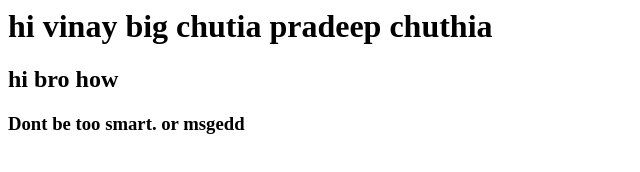
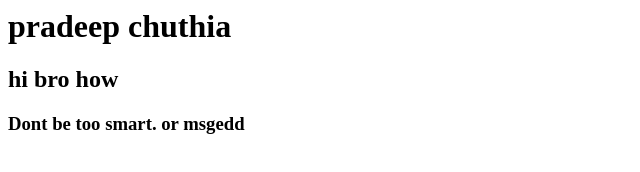
Before and after one commit to kalki2/firstgitrepo, a plain HTML site: page index.html in a window 1280 px wide. Shown: the whole page, without its empty margins (0-640 px from the left). Drawn offline with Linux system fonts and the light colour scheme.

Commit message:
Update index.html
updated quote 1

```diff
--- a/index.html
+++ b/index.html
@@ -1,6 +1,6 @@
 <html>
 <body>
-<h1>hi vinay big chutia pradeep chuthia</h1>
+<h1>pradeep chuthia</h1>
 <h2>hi bro how</h2>
 <h3>Dont be too smart. or msgedd</h3>
 </body>
```
